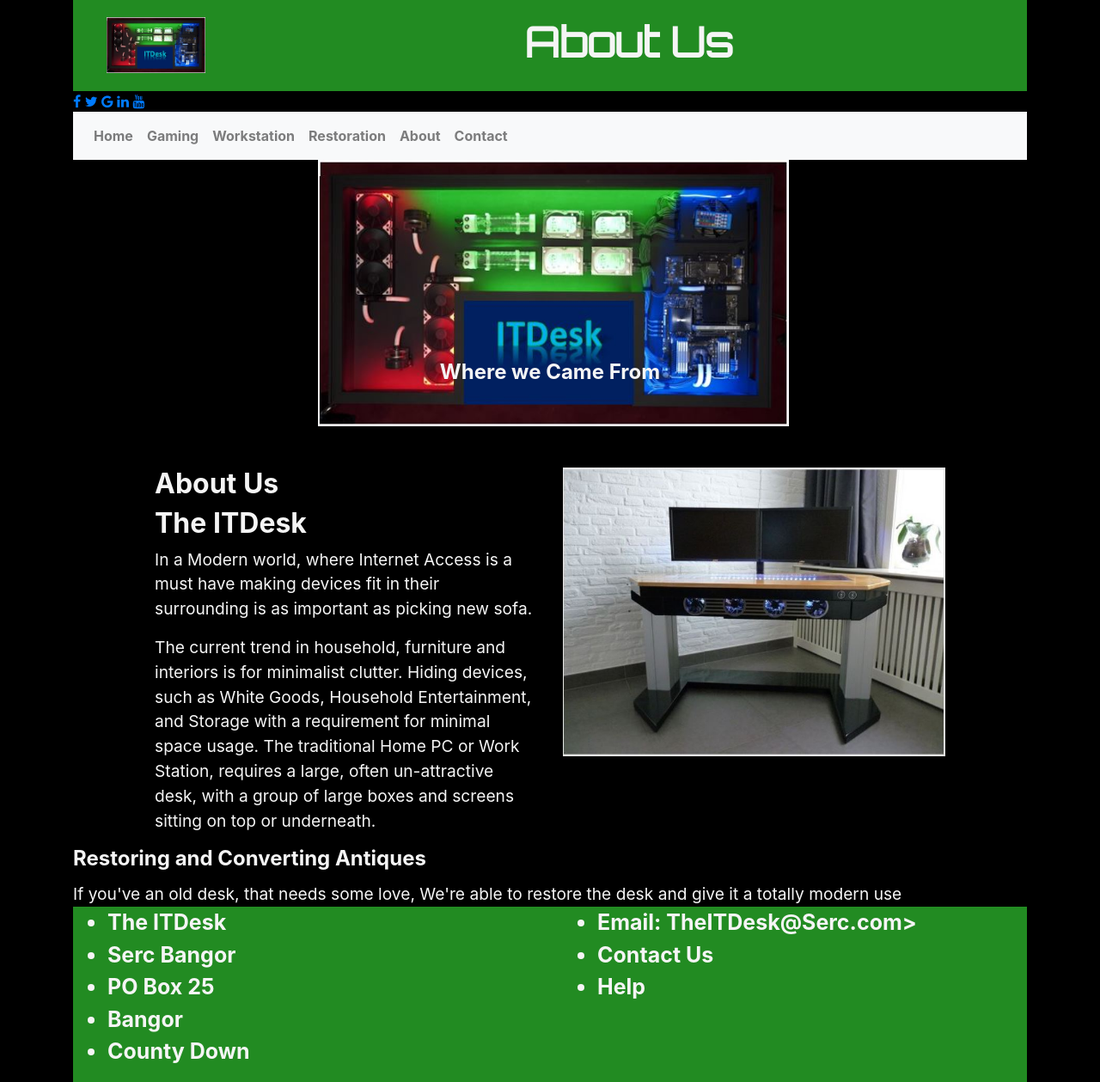
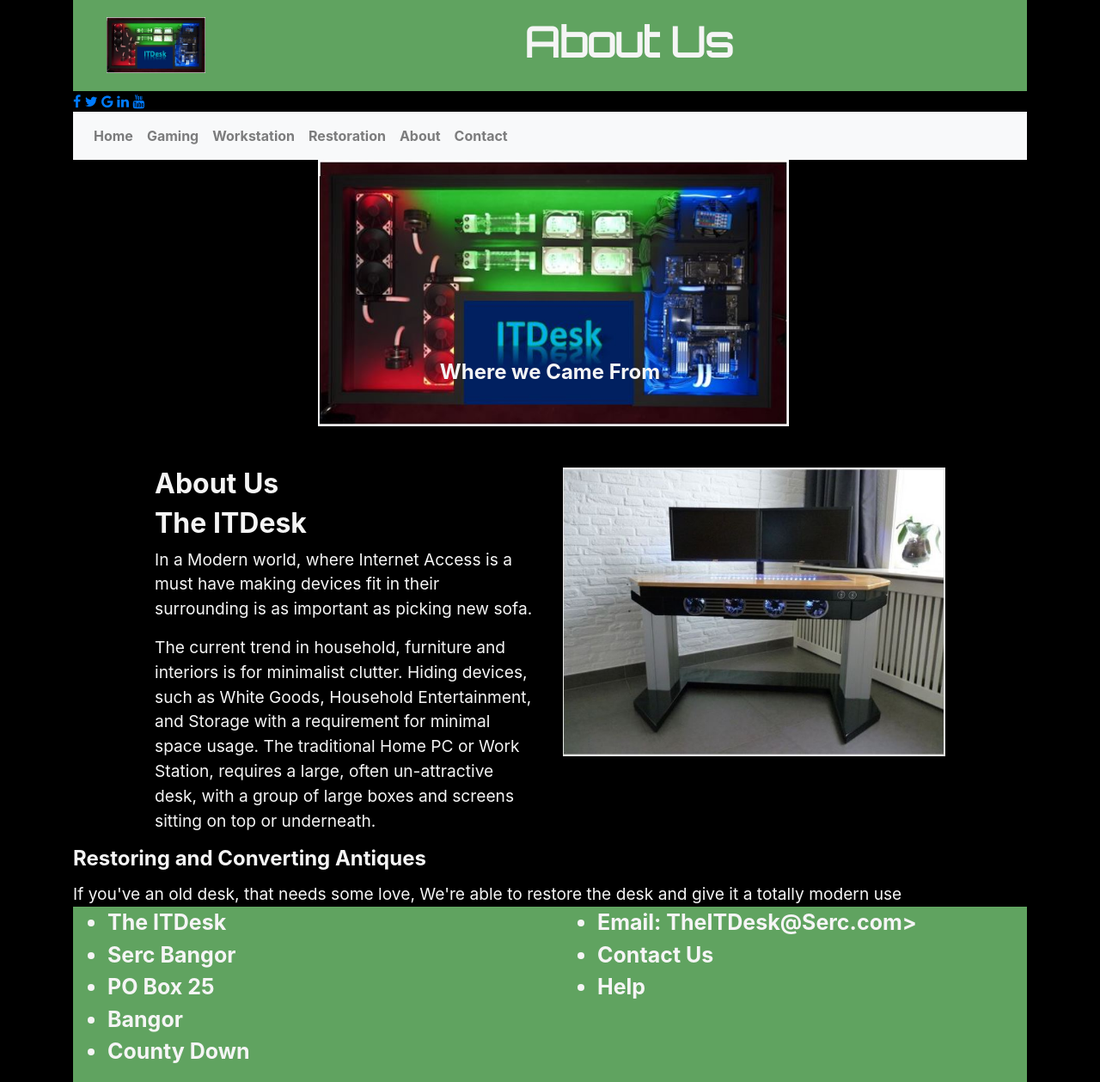
Before and after one commit to Dazzler1970/Dazzler1970.github.io, a plain HTML site: page About.html in a window 1280 px wide. Shown: the whole page at 86% size. Drawn offline with nearby package versions, Linux system fonts and the light colour scheme.

Commit message:
Colour change - Header and Footer
CHange shade of Green

```diff
--- a/css/styles.css
+++ b/css/styles.css
@@ -66,7 +66,7 @@ nav{
     font-weight: bolder;
     border-color: black;
     font-size: 25px;
-    background:forestgreen;
+    background:rgb(96, 163, 96);
     }
 
 .jumbotron{
@@ -79,11 +79,11 @@ nav{
     }
 
 header {
-    background: left, forestgreen;
+    background: left, rgb(96, 163, 96);
     font-weight: bold;
     text-align: center;
     color: black;
-    border: medium rgb(49,216,20);
+    border: medium rgb(96, 163, 96);
     padding: 20px;
     font-family: Orbitron, sans-serif;
 }
```
